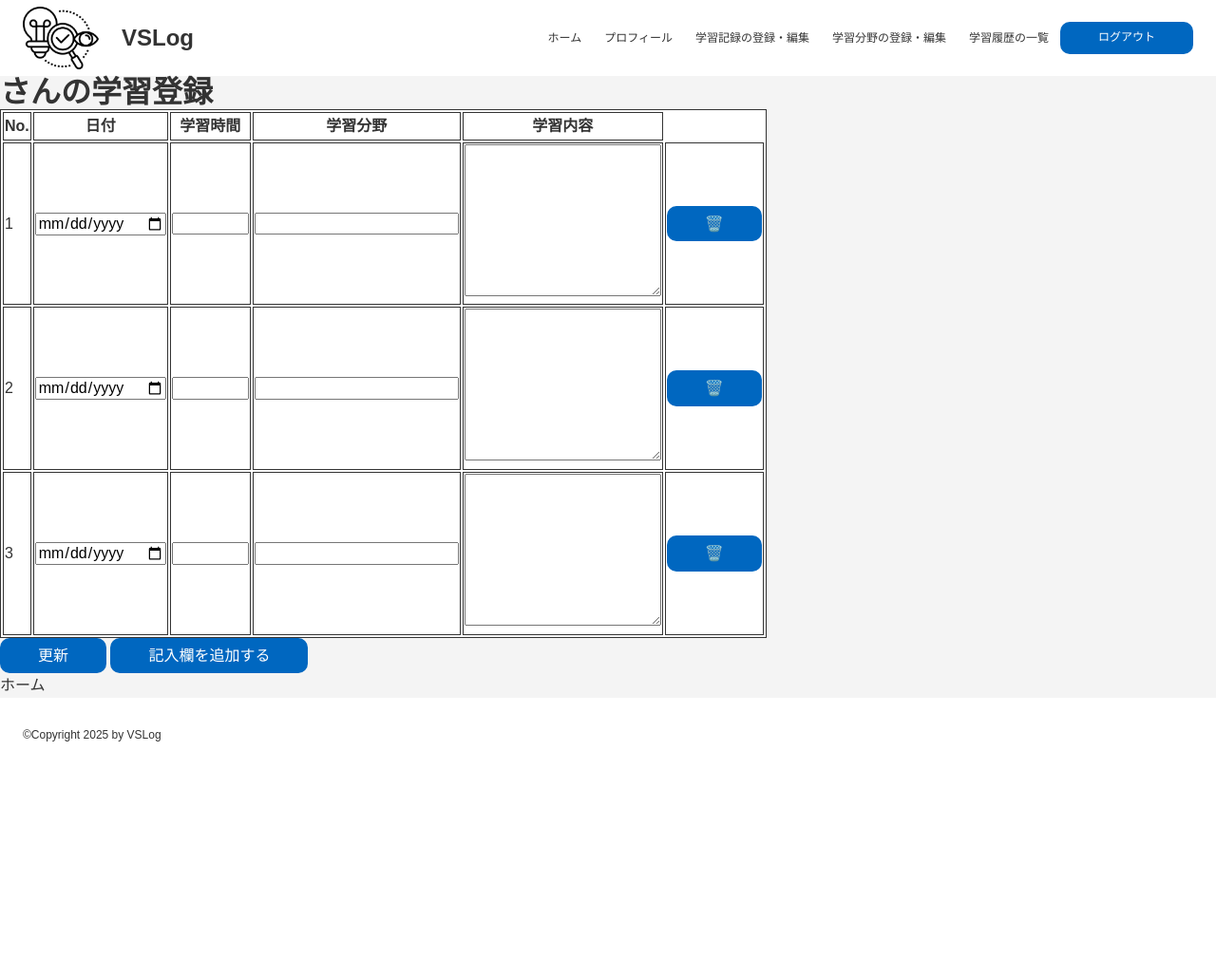
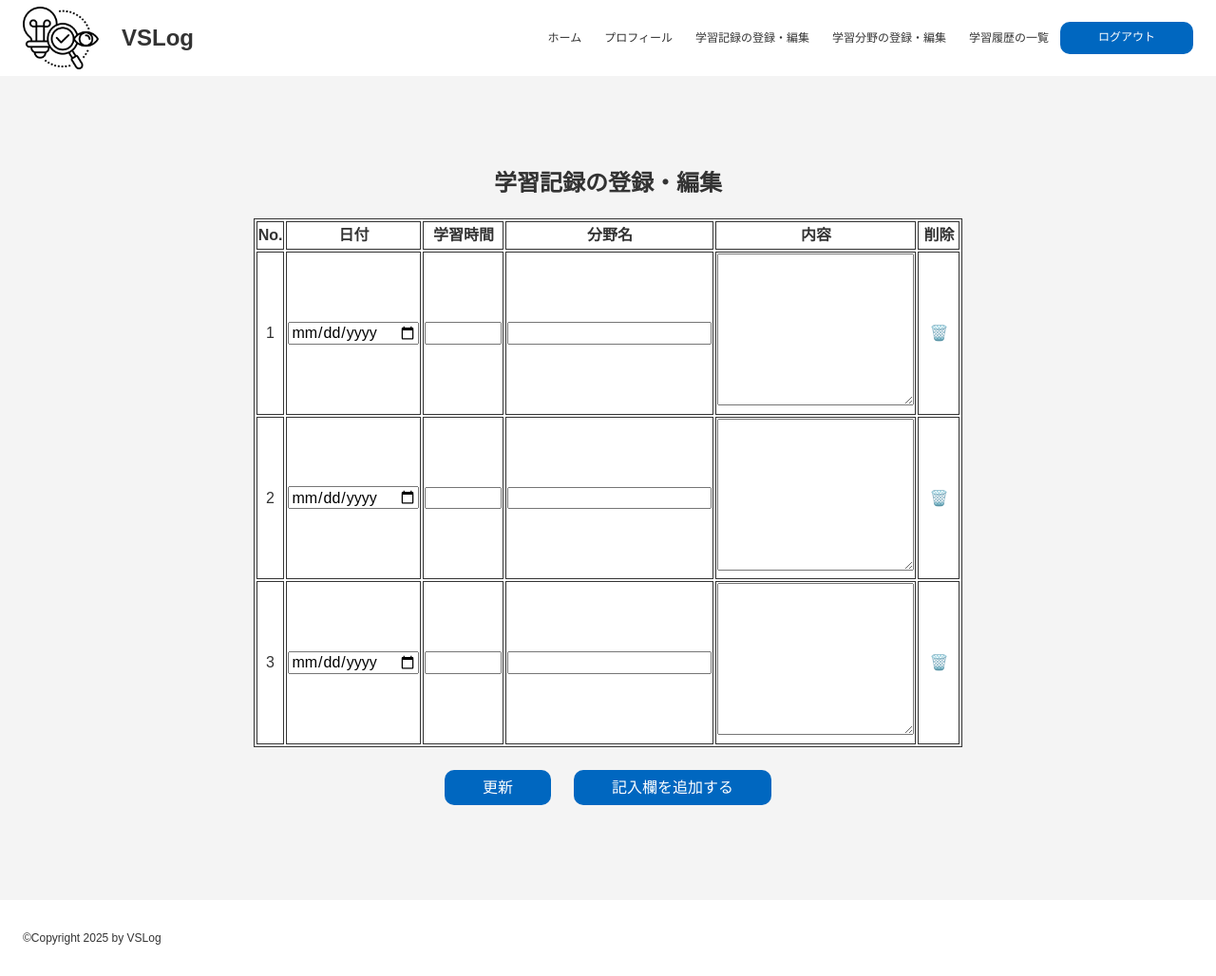
Before and after one commit to takahashi-cmd/VSLog, a Python web app: template myapp/templates/study_logs.html in a window 1280 px wide. Shown: the whole page at 95% size. Before the commit the page ends 781 px from the top, so only its background shows below. Run offline with Jinja, Linux system fonts and the light colour scheme; the template is opened without the code that fills it, so the values that code supplies are empty.

Commit message:
学習記録の登録・編集画面の見た目を修正

```diff
--- a/myapp/static/js/study_fields.js
+++ b/myapp/static/js/study_edit.js
@@ -1,4 +1,4 @@
-// study_fields（学習分野の登録・編集画面）の動作
+// study_fields, study_logsの共通動作
 
 function markDeleted(btn) {
     const row = btn.closest('tr');
--- a/myapp/templates/study_fields.html
+++ b/myapp/templates/study_fields.html
@@ -1,7 +1,7 @@
 {% extends "base.html" %}
 {% block head_link %}
     <link rel="stylesheet" href="{{ url_for('static', filename='css/study.css') }}">
-    <script src="{{ url_for('static', filename='js/study_fields.js') }}"></script>
+    <script src="{{ url_for('static', filename='js/study_edit.js') }}"></script>
 {% endblock %}
 
 {% block title %} 学習分野の登録・編集 {% endblock %}
--- a/myapp/templates/study_logs.html
+++ b/myapp/templates/study_logs.html
@@ -1,4 +1,8 @@
 {% extends "base.html" %}
+{% block head_link %}
+    <link rel="stylesheet" href="{{ url_for('static', filename='css/study.css') }}">
+    <script src="{{ url_for('static', filename='js/study_edit.js') }}"></script>
+{% endblock %}
 
 {% block title %} 学習記録の登録・編集 {% endblock %}
 
@@ -15,7 +19,6 @@
 </div>
 {% endblock %}
 
-
 {% block content %}
 <div class="flash-messsage">
     {% with messages = get_flashed_messages() %}
@@ -29,23 +32,30 @@
     {% endwith %}
 </div>
 
-    <h1>{{ current_user.username }}さんの学習登録</h1>
+<div class="main-container">
+    <div class="study-inner">
+        <div class="study-head">
+            <h1>学習記録の登録・編集</h1>
+        </div>
+        <div class="study-form">
             <form class="study_logs_process" action="{{ url_for('study_logs_process', user_id=current_user.user_id) }}" method="post">
-        <table border="1">
+                <div class="study-table">
+                <table>
                     <thead>
                         <tr>
                             <th>No.</th>
                             <th>日付</th>
                             <th>学習時間</th>
-                    <th>学習分野</th>
-                    <th>学習内容</th>
+                            <th>分野名</th>
+                            <th>内容</th>
+                            <th>削除</th>
                         </tr>
                     </thead>
                     <tbody>
                         <!-- 学習ログがある場合はループで表示 -->
                         {% for study_log in current_user.study_logs %}
                             <tr>
-                        <td>{{ loop.index }}</td>
+                                <td class="table-num">{{ loop.index }}</td>
                                 <td><input type="date" name="study_dates[]" value="{{ study_log.study_date or '' }}"></td>
                                 <td><input type="number" step="0.1" min="0" max="24" name="hours[]" value="{{ study_log.hour or '' }}"></td>
                                 <td>
@@ -60,7 +70,7 @@
                                 <td>
                                     <input type="hidden" name="study_log_id[]" value="{{ study_log.study_log_id }}">
                                     <input type="hidden" name="row_action[]" value="update">
-                            <button type="button" onclick="markDeleted(this)">🗑️</button>
+                                    <button class="delete-button" type="button" onclick="markDeleted(this)">🗑️</button>
                                 </td>
                             </tr>
                         {% endfor %}
@@ -68,7 +78,7 @@
                         <!-- 新規入力用の行 -->
                         {% for i in range(3) %}
                         <tr>
-                    <td>{{ current_user.study_logs|length + i + 1 }}</td>
+                            <td class="table-num">{{ current_user.study_logs|length + i + 1 }}</td>
                             <td><input type="date" name="study_dates[]" value=""></td>
                             <td><input type="number" step="0.1" min="0" max="24" name="hours[]" value=""></td>
                             <td>
@@ -83,28 +93,19 @@
                             <td>
                                 <input type="hidden" name="study_log_id[]" value="">
                                 <input type="hidden" name="row_action[]" value="new">
-                        <button type="button" onclick="removeRow(this)">🗑️</button>
+                                <button class="delete-button" type="button" onclick="removeRow(this)">🗑️</button>
                             </td>
                         </tr>
                         {% endfor %}
                     </tbody>
                 </table>
+                </div>
+                <div class="study-button">
                     <button type="submit">更新</button>
                     <button type="button" onclick="addRow()">記入欄を追加する</button>
+                </div>
             </form>
-
-    <div class="index">
-        <a href="{{ url_for('index_view', user_id=current_user.user_id) }}">ホーム</a>
         </div>
-
-    <script>
-        function markDeleted(btn) {
-            const row = btn.closest('tr');
-            row.querySelector('input[name="row_action[]"]').value = 'delete';
-            row.style.opacity = 0.5;
-        };
-        function removeRow(btn) {
-            btn.closest('tr').remove();
-        }
-    </script>
+    </div>
+</div>
 {% endblock %}
```
Lines whose indentation alone changed are shown as unchanged.
